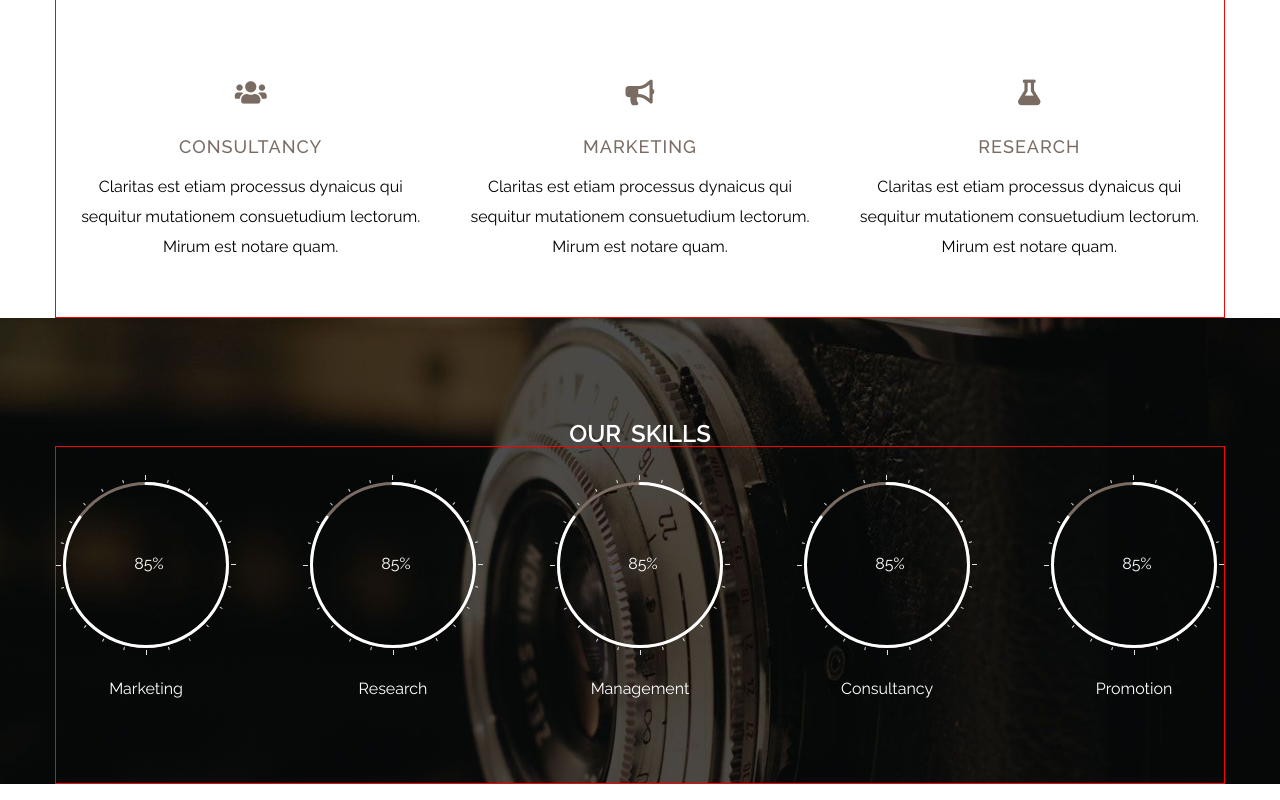
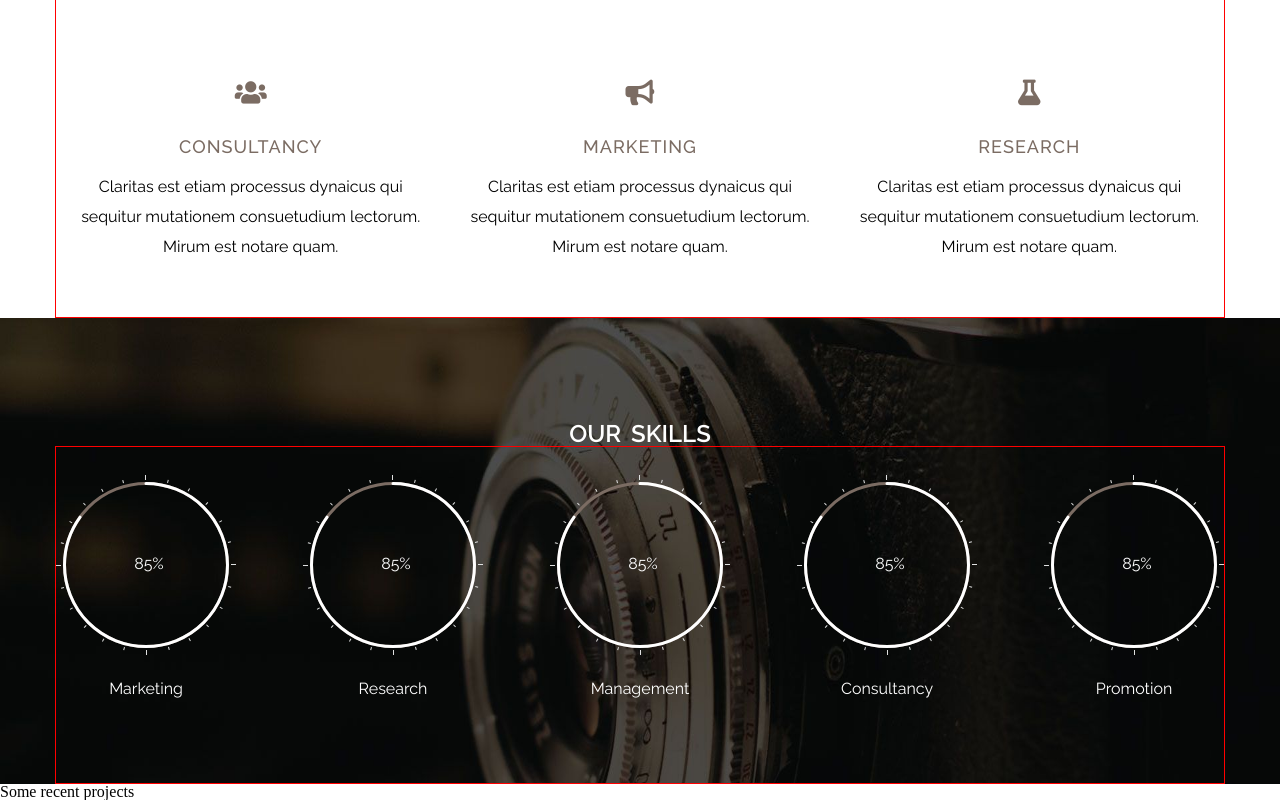
Before and after one commit to allan1989/Mairala, a plain HTML site: page index.html in a window 1280 px wide. Shown: the part 1942-2742 px from the top of the page. Drawn offline with nearby package versions, Linux system fonts and the light colour scheme.

Commit message:
Add html content (new section projects)

```diff
--- a/index.html
+++ b/index.html
@@ -116,6 +116,10 @@
         </div>
       </div>
     </section>
+    <!-- / skills section -->
+    <section class="projects">
+      <h2>Some recent projects</h2>
+    </section>
     <script
 			  src="https://code.jquery.com/jquery-3.3.1.min.js"
 			  integrity="sha256-FgpCb/KJQlLNfOu91ta32o/NMZxltwRo8QtmkMRdAu8="
```
